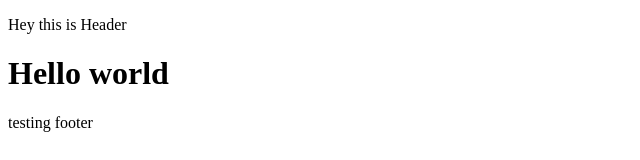
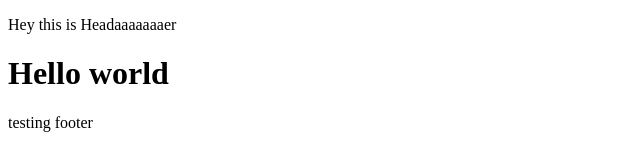
Before and after one commit to kuliashvili/NewNext, a Next.js app: page / in a window 1280 px wide. Shown: the top 160 px of the page, without its empty margins (0-640 px from the left). Built offline with nearby package versions, Linux system fonts and the light colour scheme.

Commit message:
change layout name, testing git

```diff
--- a/src/app/layout.js
+++ b/src/app/layout.js
@@ -1,5 +1,5 @@
 export const metadata = {
-  title: 'Next.js',
+  title: "Giorgi's App",
   description: 'Generated by Next.js',
 }
 
@@ -10,7 +10,7 @@ export default function RootLayout({ children }) {
       <body>
 
         <header>
-          <p>Hey this is Header</p>
+          <p>Hey this is Headaaaaaaaer</p>
         </header>
         {children}
         <footer>testing footer</footer>
```
